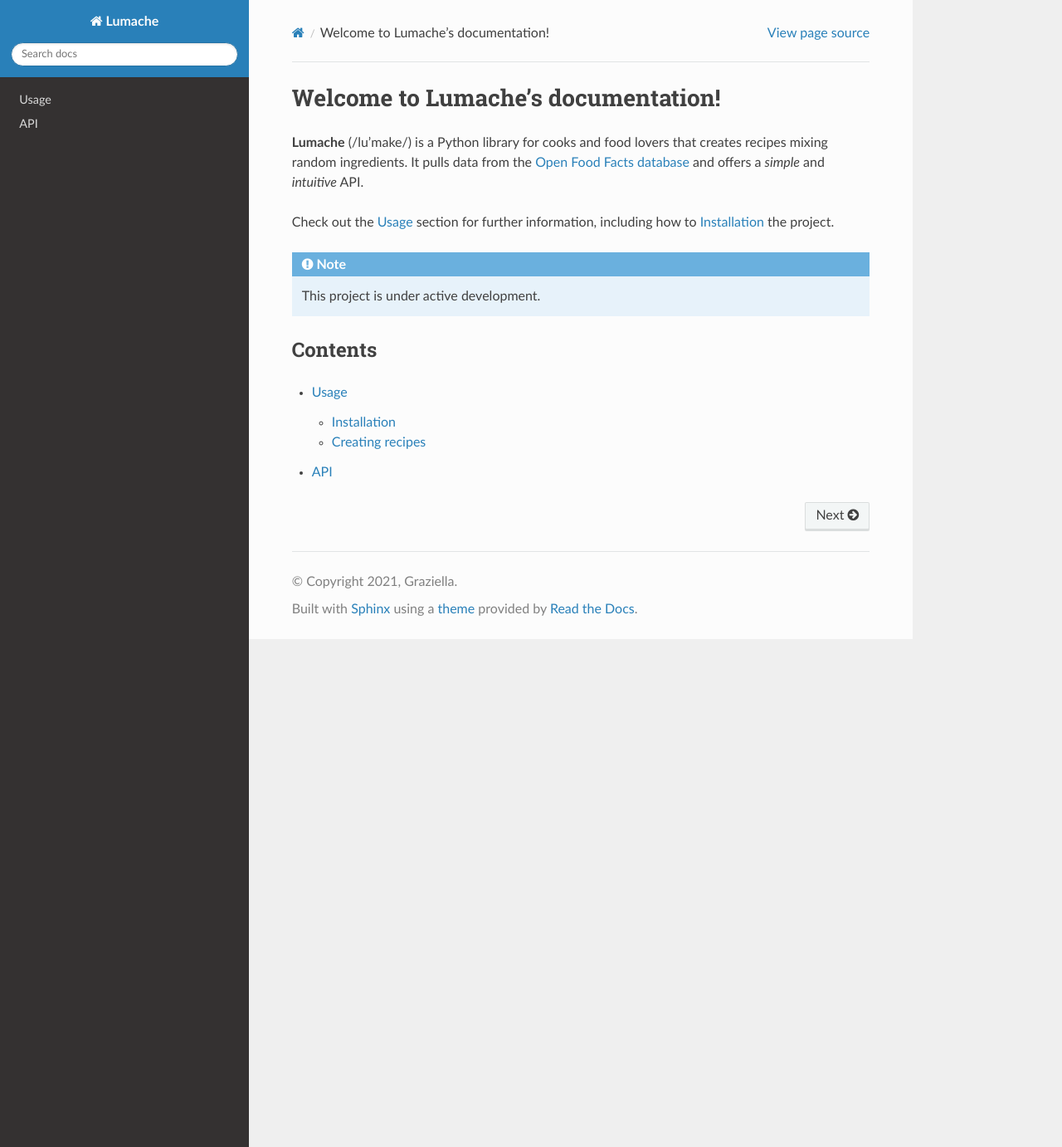
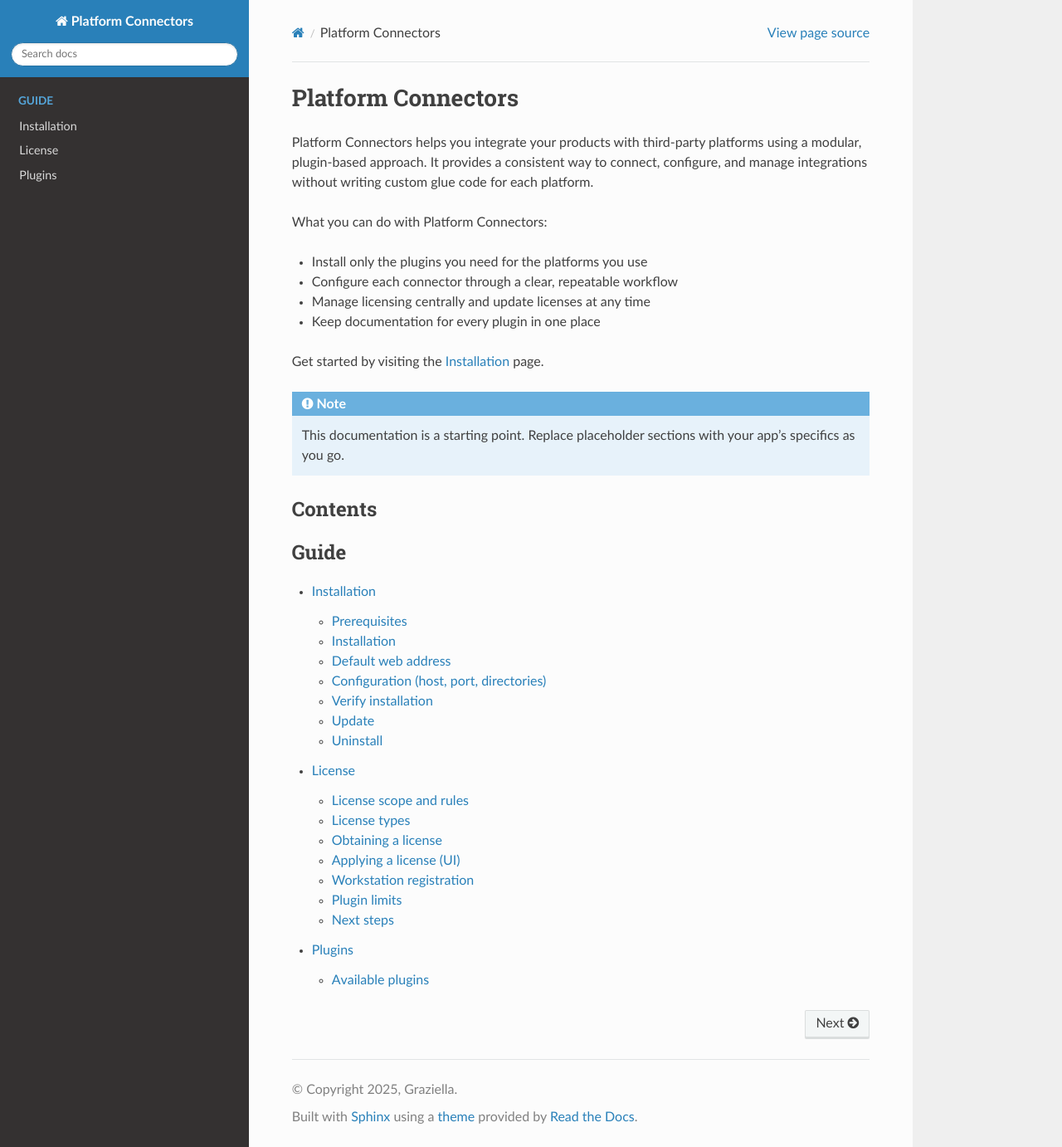
Before and after one commit to engrbm87/pconn-docs, a Sphinx documentation site: the page built from docs/source/index.rst, in a window 1280 px wide and 1382 px high. Shown: the whole window at 83% size. Built offline with Sphinx 7.4.7 and the Read the Docs theme 3.1.0, drawn with Linux system fonts in a browser that asks for light colours.

Commit message:
First attempt

```diff
--- a/docs/requirements.txt
+++ b/docs/requirements.txt
@@ -1,2 +1,2 @@
-sphinx==7.1.2
-sphinx-rtd-theme==1.3.0rc1
+sphinx==8.2.3
+sphinx-rtd-theme==3.0.2
--- a/docs/source/api.rst
+++ /dev/null
@@ -1,7 +0,0 @@
-API
-===
-
-.. autosummary::
-   :toctree: generated
-
-   lumache
--- a/docs/source/conf.py
+++ b/docs/source/conf.py
@@ -2,8 +2,8 @@
 
 # -- Project information
 
-project = 'Lumache'
-copyright = '2021, Graziella'
+project = 'Platform Connectors'
+copyright = '2025, Graziella'
 author = 'Graziella'
 
 release = '0.1'
@@ -14,8 +14,6 @@
 extensions = [
     'sphinx.ext.duration',
     'sphinx.ext.doctest',
-    'sphinx.ext.autodoc',
-    'sphinx.ext.autosummary',
     'sphinx.ext.intersphinx',
 ]
 
@@ -31,5 +29,8 @@
 
 html_theme = 'sphinx_rtd_theme'
 
+# Include static assets (images, css, etc.) from _static
+html_static_path = ['_static']
+
 # -- Options for EPUB output
 epub_show_urls = 'footnote'
--- a/docs/source/index.rst
+++ b/docs/source/index.rst
@@ -1,22 +1,28 @@
-Welcome to Lumache's documentation!
-===================================
+Platform Connectors
+===================
 
-**Lumache** (/lu'make/) is a Python library for cooks and food lovers
-that creates recipes mixing random ingredients.
-It pulls data from the `Open Food Facts database <https://world.openfoodfacts.org/>`_
-and offers a *simple* and *intuitive* API.
+Platform Connectors helps you integrate your products with third‑party platforms using a modular, plugin‑based approach. It provides a consistent way to connect, configure, and manage integrations without writing custom glue code for each platform.
 
-Check out the :doc:`usage` section for further information, including
-how to :ref:`installation` the project.
+What you can do with Platform Connectors:
+
+- Install only the plugins you need for the platforms you use
+- Configure each connector through a clear, repeatable workflow
+- Manage licensing centrally and update licenses at any time
+- Keep documentation for every plugin in one place
+
+Get started by visiting the :doc:`installation` page.
 
 .. note::
 
-   This project is under active development.
+   This documentation is a starting point. Replace placeholder sections with your app's specifics as you go.
 
 Contents
 --------
 
 .. toctree::
+   :maxdepth: 2
+   :caption: Guide
 
-   usage
-   api
+   installation
+   license
+   plugins/index
--- /dev/null
+++ b/docs/source/installation.rst
@@ -0,0 +1,92 @@
+Installation
+============
+
+Platform Connectors is available as a windows installer that sets up a Windows service hosting the web server. It can be installed on any machine that can connect to the systems it needs to communicate with. Refer to each plugin documentation for specific connectivity requirements.
+
+Prerequisites
+-------------
+
+- Windows 10/11 or Windows Server 2019+
+- Administrator permissions to install software and manage Windows services
+- Optional: Allow inbound traffic on the HTTP port you plan to use (default ``8000``)
+
+Installation
+--------------------
+
+1. Run the setup installer as an administrator and follow the prompts.
+2. When installation completes, a Windows service is installed and configured to start automatically.
+
+
+Default web address
+-------------------
+
+After installation the web server runs as a Windows service and is reachable at:
+
+``http://localhost:8000``
+
+If you changed the host/port (see below), use the updated address.
+
+Configuration (host, port, directories)
+---------------------------------------
+
+Configuration lives in:
+
+``C:\Program Files (x86)\Platform Connectors\appsettings.json``
+
+Relevant section:
+
+.. code-block:: json
+
+   {
+     "PconnSettings": {
+       "HostIp": "0.0.0.0",
+       "Port": 8000,
+       "ConfigDir": "C:\\ProgramData\\Platform Connectors\\config"
+     }
+   }
+
+What these do:
+
+- ``HostIp``: IP address the server binds to (use ``0.0.0.0`` to listen on all interfaces, or ``127.0.0.1`` for local-only)
+- ``Port``: HTTP port (default ``8000``)
+- ``ConfigDir``: Path to the configuration directory used by the application/plugins
+
+To change settings:
+
+1. Stop the service using Windows Services or PowerShell:
+
+   .. code-block:: powershell
+
+      Stop-Service -Name "Platform Connectors"
+
+2. Edit ``appsettings.json`` as an administrator (files under ``Program Files (x86)`` require elevation)
+3. Save your changes
+4. Start the service again:
+
+   .. code-block:: powershell
+
+      Start-Service -Name "Platform Connectors"
+
+5. If you changed the port or host, update any firewall rules accordingly
+
+Verify installation
+-------------------
+
+1. Open a browser on the host and navigate to ``http://localhost:8000``
+2. Confirm the service is running (by checking Windows Services or via PowerShell):
+
+   .. code-block:: powershell
+
+      Get-Service -Name "Platform Connectors"
+
+3. Apply your license (see :doc:`license`) and install/configure plugins (see :doc:`plugins/index`)
+
+Update
+------
+
+- Run the newer installer and follow the prompts. The service will be updated in-place. If prompted, stop the service before updating.
+
+Uninstall
+---------
+
+- Use “Apps & features” (Windows 10/11) or “Programs and Features” to uninstall “Platform Connectors”.
--- /dev/null
+++ b/docs/source/license.rst
@@ -0,0 +1,83 @@
+License
+=======
+
+You must have a valid license file before you can start using Platform Connectors. The application will not operate without one.
+
+License scope and rules
+-----------------------
+
+The license file governs multiple aspects of usage:
+
+1. Application Version
+   - The license explicitly lists the highest application version you are entitled to run.
+   - Upgrading the application beyond that version requires obtaining an updated license first.
+2. Expiry
+   - Demo licenses: limited, short‑term expiry (e.g. 30 days).
+   - Standard licenses: 1 year expiry (renew annually).
+3. Workstation Limit
+   - The license includes a maximum number of workstation machines that can be registered.
+   - Additional workstation capacity can be purchased per workstation and supplied via an updated license file.
+4. Plugin Enablement
+   - Only plugins listed in the license are enabled in the UI.
+   - Individual plugins may include: (a) max instance count, (b) limits on items, connections, or transactions.
+   - See each plugin’s page for its specific limits.
+
+License types
+-------------
+
+- Demo: Short evaluation period, reduced limits, often limited plugins.
+- Standard: Full plugin access per purchase, renewable yearly.
+
+Obtaining a license
+-------------------
+
+- Contact sales/support with required details (organization, desired plugins, workstation count).
+- Receive a signed license file (e.g. ``pconn.lic``).
+
+Applying a license (UI)
+-----------------------
+
+First-time activation happens immediately after you browse to the application for the first time.
+
+1. Open ``http://localhost:8000`` (or your configured host/port).
+2. A modal dialog appears prompting you to upload the license file (--file  ``.lic``).
+3. Click **Upload** and select the file.
+4. Once the onboarding is completed, you can check the license details by navigating to Settings.
+
+.. image:: _static/license/license-dialog.png
+   :alt: License activation dialog
+   :width: 450
+   :align: center
+
+
+Applying a updated license (after initial activation):
+
+1. Navigate to Settings → Licensing.
+2. Click **Update License**.
+3. Upload the new license file (for version upgrade or added capacity).
+4. The page refreshes showing updated version entitlement, expiry, workstation quota, and plugin limits.
+
+.. image:: _static/license/license-details.png
+    :alt: License details page
+    :width: 450
+    :align: center
+
+Workstation registration
+------------------------
+
+When a workstation first connects/registers, it consumes one slot from the license. To free a slot (for decommissioned machines), deregister the workstation from the Settings page.
+
+
+Plugin limits
+-------------
+
+Plugin pages document their specific limit semantics. Examples:
+
+- "Instance limit": Maximum number of active plugin instances.
+- "Item limit": Cap on items processed (records, devices, connections, etc.).
+
+
+Next steps
+----------
+
+After activation, proceed to plugin installation and configuration: :doc:`plugins/index`.
--- /dev/null
+++ b/docs/source/plugins/index.rst
@@ -0,0 +1,20 @@
+Plugins
+=======
+
+Plugins extend Platform Connectors to integrate with specific third‑party platforms. Each plugin provides:
+
+- A connector that knows how to authenticate and communicate with the platform
+- Configuration options you can manage centrally
+- Its own licensing scope (if applicable)
+
+Available plugins
+-----------------
+
+Select a plugin to see details, licensing, and configuration steps.
+
+.. toctree::
+   :maxdepth: 2
+
+   sample-plugin
+
+Add your own plugins by creating additional files next to ``sample-plugin.rst`` and listing them here.
--- a/pyproject.toml
+++ b/pyproject.toml
@@ -3,6 +3,6 @@
 build-backend = "flit_core.buildapi"
 
 [project]
-name = "lumache"
-authors = [{name = "Graziella", email = "graziella@lumache"}]
+name = "pconn-docs"
+authors = [{name = "Rami Mousleh", email = "rami.mousleh@gallagher-me.com"}]
 dynamic = ["version", "description"]
```
Also changed, not shown: docs/source/plugins/sample-plugin.rst (added, +39 -0 lines), docs/source/usage.rst (+1 -30 lines), lumache.py (deleted, +0 -23 lines), docs/source/_static/license/license-details.png (added), docs/source/_static/license/license-dialog.png (added), docs/source/_static/register-workstation.png (added), 2 other files.
